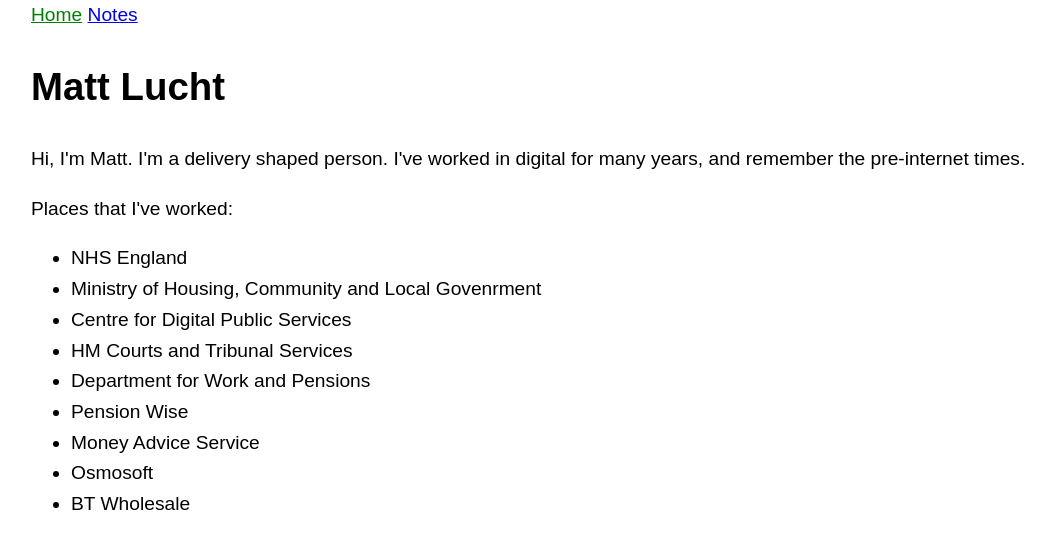
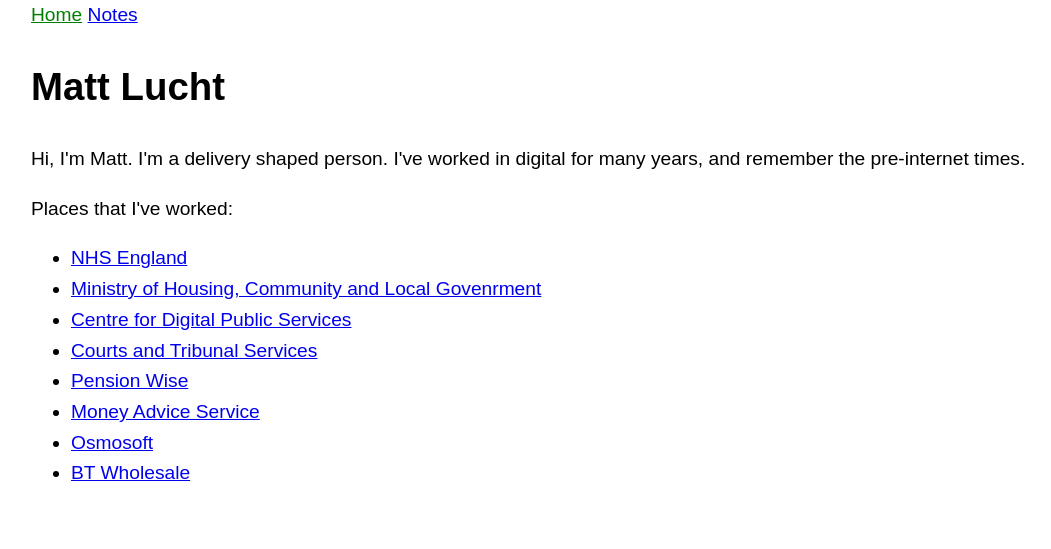
Before and after one commit to mattlucht/mattlucht.github.io, a Jekyll site: the page built from index.html, in a window 1280 px wide. Shown: the top 549 px of the page, without its empty margins (33-1084 px from the left). Built offline with Jekyll 4.4.1, drawn with Linux system fonts in a browser that asks for light colours.

Commit message:
adds links

```diff
--- a/index.html
+++ b/index.html
@@ -8,13 +8,12 @@
 <p>Places that I've worked:</p>
 
 <ul>
-    <li>NHS England</li>
-    <li>Ministry of Housing, Community and Local Govenrment</li>
-    <li>Centre for Digital Public Services</li>
-    <li>HM Courts and Tribunal Services</li>
-    <li>Department for Work and Pensions</li>
-    <li>Pension Wise</li>
-    <li>Money Advice Service</li>
-    <li>Osmosoft</li>
-    <li>BT Wholesale</li>
+    <li><a href="https://www.england.nhs.uk/">NHS England</a</li>
+    <li><a href="https://www.gov.uk/government/organisations/ministry-of-housing-communities-local-government">Ministry of Housing, Community and Local Govenrment</a></Ministry></li>
+    <li><a href="https://www.gov.uk/government/organisations/ministry-of-housing-communities-local-government">Centre for Digital Public Services</a></li>
+    <li><a href="https://digitalpublicservices.gov.wales/">Courts and Tribunal Services</a></li>
+    <li><a href="https://www.gov.uk/government/organisations/hm-courts-and-tribunals-service">Pension Wise</a></Pension></li>
+    <li><a href="https://maps.org.uk/en">Money Advice Service</a></li>
+    <li><a href="https://tiddlywiki.com/static/Osmosoft.html">Osmosoft</a></li>
+    <li><a href="https://www.btwholesale.com/">BT Wholesale</a></li>
 </ul>
```
Also changed, not shown: 6 other files.
